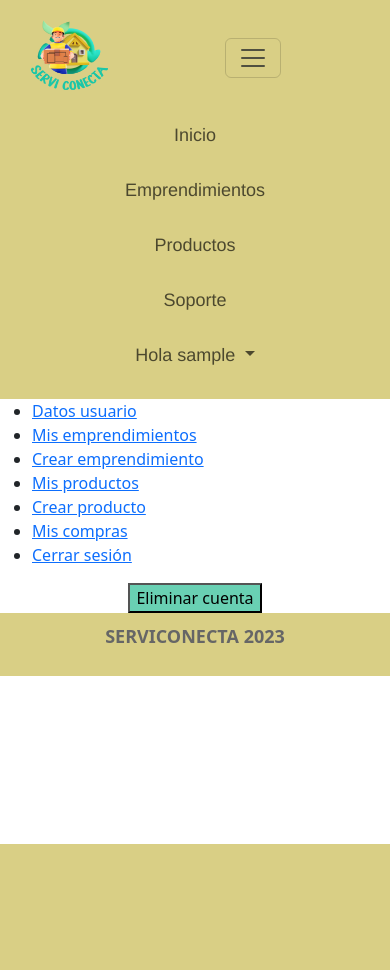
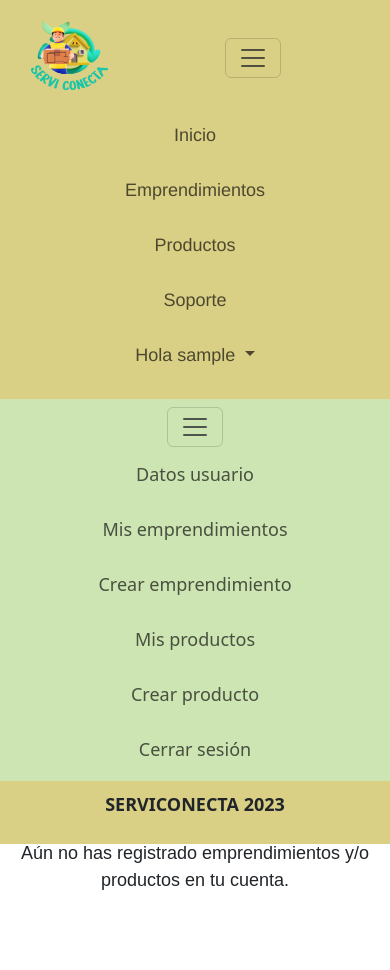
Before and after one commit to galmarcano/serviconecta, a Django app: page /mis_productos/ in a window 390 px wide, after a click that opens the changed part. Before the commit the page ends 844 px from the top, so only its background shows below. Run offline with Django 4.2, Linux system fonts and the light colour scheme; the visitor is signed in with stand-in values (Sample User, id 1); data that the repository does not hold is empty.

Commit message:
cambios gene

```diff
--- a/config/templates/base.html
+++ b/config/templates/base.html
@@ -24,8 +24,8 @@
                 <img src="{% static 'images/logoserviconecta.png' %}" alt="logoserviconecta" id="logo_servi"
                     class="navbar-brand">
                 <button class="navbar-toggler" type="button" data-bs-toggle="collapse"
-                    data-bs-target="#navbarSupportedContent" aria-controls="navbarSupportedContent" aria-expanded="false"
-                    aria-label="Toggle navigation">
+                    data-bs-target="#navbarSupportedContent" aria-controls="navbarSupportedContent"
+                    aria-expanded="false" aria-label="Toggle navigation">
                     <span class="navbar-toggler-icon"></span>
                 </button>
                 <div class="collapse navbar-collapse justify-content-center" id="navbarSupportedContent">
@@ -141,8 +141,10 @@
 
     {% block panel_lateral %}{% endblock %}
 
-    {% block content %}
-    {% endblock %}
+    <div class="content-wrapper">
+        {% block content %}
+        {% endblock %}
+    </div>
 
 
 
--- a/config/templates/base_mi_cuenta.html
+++ b/config/templates/base_mi_cuenta.html
@@ -7,9 +7,52 @@
 
 
 {% block panel_lateral %}
-<main>
 
-    <div id="baseMicuenta">
+
+<nav class="navbar navbar-expand-lg bg-light justify-content-center" id="base_mi_cuenta">
+    <div class="container">
+        <button class="navbar-toggler" type="button" data-bs-toggle="collapse" data-bs-target="#navbarSupportedContent"
+            aria-controls="navbarSupportedContent" aria-expanded="false" aria-label="Toggle navigation">
+            <span class="navbar-toggler-icon"></span>
+        </button>
+        <div class="collapse navbar-collapse justify-content-center" id="navbarSupportedContent">
+            <ul class="navbar-nav">
+                <li class="nav-item">
+                    <a class="nav-link" aria-current="page" href="/datos_usuario">Datos usuario</a>
+                </li>
+                <li class="nav-item">
+                    <a class="nav-link" href="/mis_emprendimientos">Mis emprendimientos</a>
+                </li>
+                <li class="nav-item">
+                    <a class="nav-link" href="/create">Crear emprendimiento</a>
+                </li>
+                <li class="nav-item">
+                    <a class="nav-link" href="/mis_productos">Mis productos</a>
+                </li>
+                <li class="nav-item">
+                    <a class="nav-link" href="/mi_cuenta_create_prod">Crear producto</a>
+                </li>
+                <li class="nav-item">
+                    <a class="nav-link" href="/cerrar_sesion">Cerrar sesión</a>
+                </li>
+                <li class="nav-item">
+                    <form class="d-flex" id="eliminar-cuenta-form" method="post" action="{% url 'eliminar_cuenta' %}">
+                        {% csrf_token %}
+                        <a role="button" class="nav-link" onclick="confirmarEliminacion()">Eliminar
+                            cuenta</a>
+                        <input type="hidden" name="confirmar_eliminar" value="True">
+                    </form>
+                </li>
+            </ul>
+        </div>
+    </div>
+</nav>
+
+
+
+
+
+<!--   <div id="baseMicuenta">
         <ul class="miCuenta">
             <li><a href="/datos_usuario">Datos usuario</a></li>
             <li><a href="/mis_emprendimientos">Mis emprendimientos</a></li>
@@ -23,10 +66,11 @@
     </div>
     <form id="eliminar-cuenta-form" method="post" action="{% url 'eliminar_cuenta' %}">
         {% csrf_token %}
-        <button  class="buttonEliminacion" type="button" onclick="confirmarEliminacion()">Eliminar cuenta</button>
+        <button class="buttonEliminacion" type="button" onclick="confirmarEliminacion()">Eliminar cuenta</button>
         <input type="hidden" name="confirmar_eliminar" value="True">
     </form>
-</main>
+    -->
+
 
 
 
--- a/config/templates/create_prod.html
+++ b/config/templates/create_prod.html
@@ -1,8 +1,10 @@
-{% extends 'base.html' %}
+{% extends 'base_mi_cuenta.html' %}
 
 {% load static %}
 {% block extrahead %}
 <link rel="stylesheet" type="text/css" href="{% static 'css/create_prod.css' %}">
+<link rel="stylesheet" type="text/css" href="{% static 'css/base_mi_cuenta.css' %}">
+
 {% endblock %}
 
 {% block content %}
--- a/config/templates/datos_usuario.html
+++ b/config/templates/datos_usuario.html
@@ -4,6 +4,8 @@
 {% load static %}
 {% block extrahead %}
 <link rel="stylesheet" type="text/css" href="{% static 'css/datos_usuario.css' %}">
+<link rel="stylesheet" type="text/css" href="{% static 'css/base_mi_cuenta.css' %}">
+
 {% endblock %}
 
 
--- a/config/templates/mis_productos.html
+++ b/config/templates/mis_productos.html
@@ -4,14 +4,17 @@
 {% load static %}
 {% block extrahead %}
 <link rel="stylesheet" type="text/css" href="{% static 'css/mis_productos.css' %}">
+<link rel="stylesheet" type="text/css" href="{% static 'css/base_mi_cuenta.css' %}">
+
 {% endblock %}
 
 {% block content %}
 
 <div class="principal">
     <!-- encargada Yilda, puedes editar acá -->
+    {% if products %}
     {% for e in products %}
-    <div class="container">
+    <div class="container" id="container_mis_productos">
         {% if e.img_producto %}
         <image src="{{ e.img_producto.url }}" alt="{{ e.nombre_producto }}" class="img_prod">
             {% else %}
@@ -21,10 +24,17 @@
             <p>Vendido por: {{ e.id_emprendimiento.nombre_emprendimiento }}</p>
             <p>Precio: {{ e.precio_producto }} $</p>
             <p>Stock: {{ e.stock_producto }}</p>
-            <a class="btn btn-danger" href="{% url 'update_prod' e.id_emprendimiento.id_emprendimiento e.id_producto %}">Actualizar</a>
-            <a class="btn btn-danger" href="{% url 'mi_cuenta_delete_prod' e.id_emprendimiento.id_emprendimiento e.id_producto %}">Eliminar</a>
-            </div>
+            <a class="btn btn-danger"
+                href="{% url 'update_prod' e.id_emprendimiento.id_emprendimiento e.id_producto %}">Actualizar</a>
+            <a class="btn btn-danger"
+                href="{% url 'mi_cuenta_delete_prod' e.id_emprendimiento.id_emprendimiento e.id_producto %}">Eliminar</a>
+    </div>
     {% endfor %}
+    {% else %}
+    <div id="centrar_no_registros">
+        <p class="text-center">Aún no has registrado emprendimientos y/o productos en tu cuenta.</p>
+    {% endif %}
+    </div>
 </div>
 
 
--- a/static/css/base.css
+++ b/static/css/base.css
@@ -31,16 +31,18 @@ base{
     margin-right: 2%;
 }
 
+.content-wrapper {
+    flex: 1;
+    padding-bottom: 60px;
+}
 
-
-.navbar {
+#base_nav {
 
     font-family: 'Franklin Gothic Medium';
     justify-content: space-between;
     display: flex;
     align-content: center;
     background-color: #d9cf85 !important;
-
 
 }
 
@@ -105,6 +107,8 @@ footer {
     background-color: #d9cf85 !important;
     width: 100% !important;
     margin-top: auto !important;
+    position: fixed !important;
+    bottom: 0 !important;
 
 }
 
--- a/static/css/base_mi_cuenta.css
+++ b/static/css/base_mi_cuenta.css
@@ -1,5 +1,5 @@
 
-.buttonEliminacion {
+/*.buttonEliminacion {
 
     background-color: #69d0b3;
     margin: 0 auto;
@@ -32,3 +32,8 @@
         margin-right: 50px;
      }
 }
+*/
+
+#base_mi_cuenta {
+    background-color: #cde4b3 !important;
+}
--- a/static/css/create_ent.css
+++ b/static/css/create_ent.css
@@ -7,7 +7,7 @@
 
 
 
-form{
+#form_create_ent{
   display: flex;
   margin: 2%;
 }
@@ -25,7 +25,7 @@ form{
 }
 
 
-div {
+div .div_create_ent {
   padding-right: 20%;
   padding-bottom: 2%;
 }
@@ -118,7 +118,7 @@ section {
 }
 
 @media (max-width: 850px) {
-  form {
+  #form_create_ent {
     display: flex;
     flex-direction: column;
   }
--- a/static/css/mis_productos.css
+++ b/static/css/mis_productos.css
@@ -1,49 +1,48 @@
 .principal {
+    margin: 0;
+    padding: 0;
+    font-family: 'Arial', 'Franklin Gothic Medium';
+    background-color:white ;
     display: flex;
+    align-items: center;
+    justify-content: center;
+
     flex-wrap: wrap;
-    max-width: auto;
-
+}
+h1{
+    font-size: 24px;
 }
 
-.container {
+p{
+    font-size: 18px;
+}
+.container_mis_productos {
     text-align: center;
-    font-size: 10px;
     background-color: rgba(155, 218, 179, 0.5);
     padding: 20px;
     box-shadow: 0 0 10px rgba(0, 0, 0, 0.1);
     display:flow-root;
     margin: 10px;
-    max-width: 350px;
-    max-height: 350px;
+    max-width: 300px;
+    max-height: 550px;
     flex: 1 0 auto;
     flex-direction: row-reverse; /* Cambiado a fila para que los elementos estén uno al lado del otro */
     align-items: center; /* Centra los elementos verticalmente en el contenedor */
     border-radius: 7%;
     border: solid;
-
-
 }
 
-
 .img_prod {
-    width: 50px; /* Ajustado para ocupar el ancho completo del contenedor */
+    width: 100; /* Ajustado para ocupar el ancho completo del contenedor */
     height: 100px;
     margin-bottom: 10px; /* Añadido margen inferior para separar la imagen del texto */
 }
 
-h1 {
-    font-size: 24px;
-    color: #333;
-}
-
-p {
-    font-size: 18px;
-    color: #666;
-}
 
 .btn {
     display: inline-block;
-    background-color:#69d0b3;
+    padding: 10px 20px;
+    background-color:#69D0B3;
     color: #fff;
     text-decoration: none;
     border-radius: 5px;
@@ -54,20 +53,7 @@ p {
     background-color:#69d0b3;
 }
 
-
-@media (max-width: 850px) {
-    .principal {
-        display: flex;
-        flex-direction: column;
-
-    }
-
-
-
-
-  }
-
-  button {
+button {
 
     background-color: #69d0b3;
     margin: 0 auto; /* Establece márgenes automáticos para centrar horizontalmente */
```
Also changed, not shown: config/templates/create_ent.html (+6 -4 lines), config/templates/mis_emprendimientos.html (+11 -2 lines), static/css/datos_usuario.css (+0 -53 lines), media/ent_logo_images/WhatsApp_Image_2023-11-24_at_13.42.11.jpeg (added), media/ent_logo_images/WhatsApp_Image_2023-11-24_at_13.42.58.jpeg (added), media/ent_logo_images/logo_emprendi_torta_j5qm1Tu.png (added), media/up_images/WhatsApp_Image_2023-11-24_at_13.42.21.jpeg (added).
